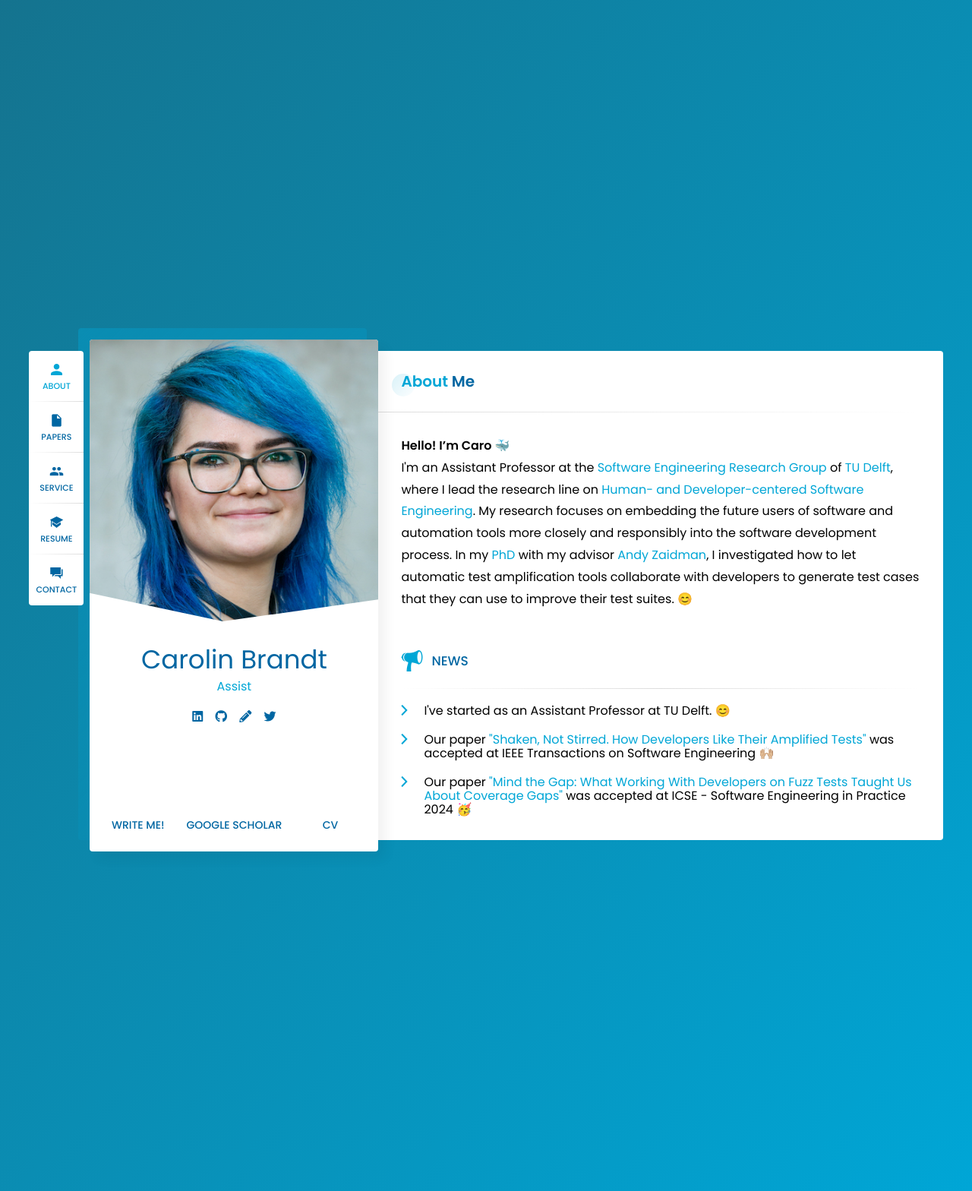
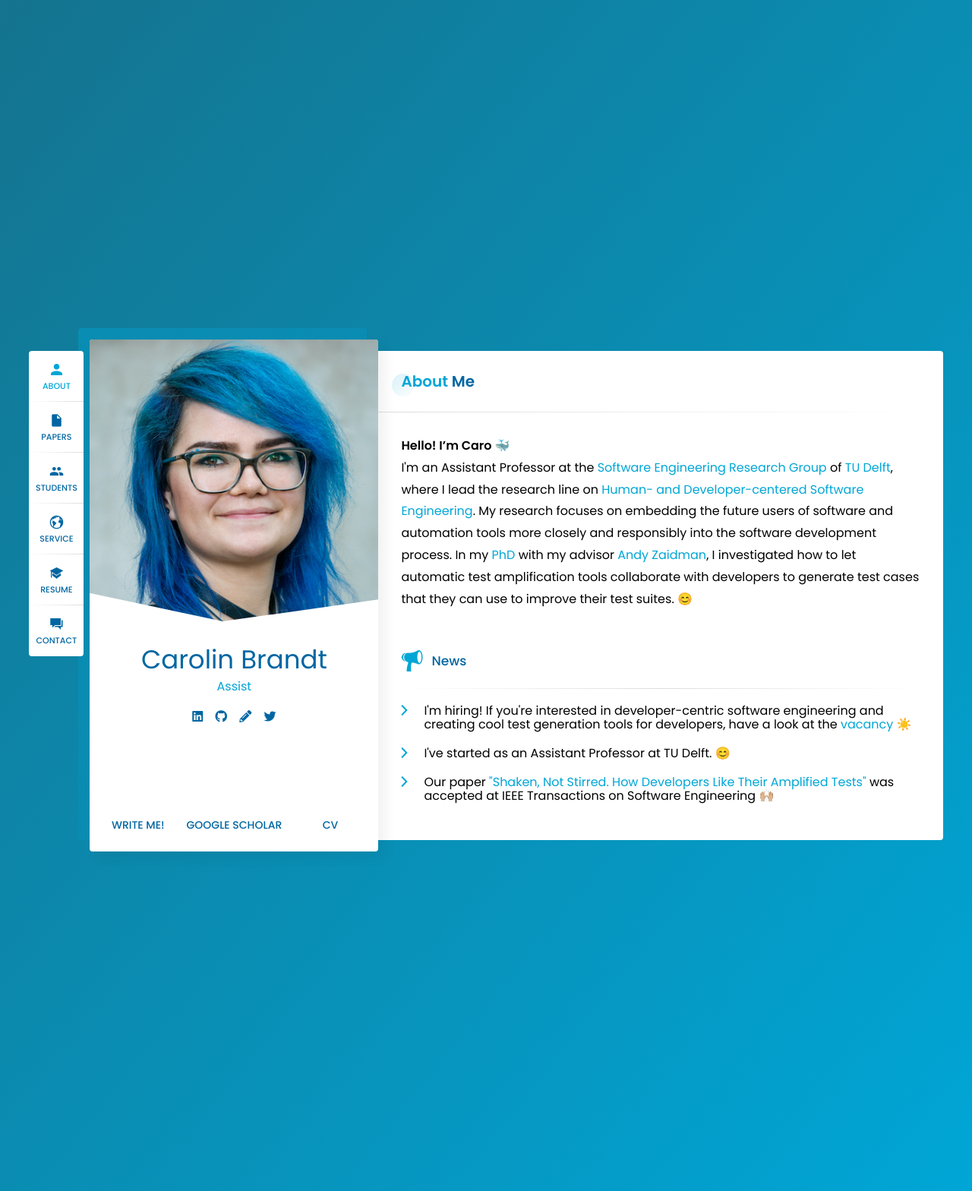
Before and after one commit to lacinoire/lacinoire.github.io, a Jekyll site: the page built from index.html, in a window 1280 px wide. Shown: the whole page at 76% size. Built offline with Jekyll 4.4.1, drawn with Linux system fonts in a browser that asks for light colours; nearby versions of some CDN libraries; some web fonts are replaced; the list of posts is cut into pages by our own code.

Commit message:
add vacancy and students

```diff
--- a/_data/content.yml
+++ b/_data/content.yml
@@ -25,6 +25,7 @@ news:
       title: "News"
       icon: "speakerphone"
       items:
+        - label: "I'm hiring! If you're interested in developer-centric software engineering and creating cool test generation tools for developers, have a look at the <a href=\"https://careers.tudelft.nl/job/Delft-PhD-Position-Developer-centred-Just-in-Time-Test-Generation-2628-CD/808091502/\">vacancy</a> ☀️"
         - label: "I've started as an Assistant Professor at TU Delft. 😊"
         - label: "Our paper <a href=\"works/brandt-tse24\">\"Shaken, Not Stirred. How Developers Like Their Amplified Tests\"</a> was accepted at IEEE Transactions on Software Engineering 🙌🏼"
         - label: "Our paper <a href=\"works/brandt-icseseip24\">\"Mind the Gap: What Working With Developers on Fuzz Tests Taught Us About Coverage Gaps\"</a> was accepted at ICSE - Software Engineering in Practice 2024 🥳"
@@ -185,6 +186,47 @@ services:
 #       name: "Helen Floyd"
 #       subname: "Art Director"
 #       text: "Lorem ipsum dolor sit amet, consectetur adipiscing elit. Lorem ipsum dolor sit amet, consectetur adipiscing elit."
+
+
+### Students [ news ]
+students:
+  title: "Service"
+  columns:
+    - type: "list" #skills progress type - default, dotted, circles, list
+      title: "I've had the joy of supervising these awesome students"
+      icon: "university"
+      items:
+        - label: "Roderick de Britto Heemskerk, Master Thesis on refined code coverage metrics with Mozilla"
+          year: "current"
+          active: 1
+        - label: "George Vegelien, Master Thesis on Flaky tests with Exact"
+          year: "current"
+          active: 1
+        - label: "Khalid El Haji, Master Thesis"
+          year: "2023"
+          active: 0
+        - label: "Danyao Wang, Master Thesis"
+          year: "2022"
+          active: 0
+        - label: "Nienke Nijkamp, Wessel Oosterbroek, George Vegelien, Swastik Agarwal, Bachelor Thesis"
+          year: "2021"
+          active: 0
+        - label: "Casper Boone, Master Thesis"
+          year: "2021"
+          active: 0
+
+# academic-service:
+#   title: "Students"
+#   experience:
+#     title: "Supervised Students"
+#     icon: "university"
+#     items:
+#       - year: "2024"
+#         institution: "ASE"
+#         text: "Artifact Evaluation Committee"
+#         h_line: 0
+  # education:
+
 
 ### Service [ resume ]
 academic-service:
--- /dev/null
+++ b/_includes/section-students.html
@@ -0,0 +1,85 @@
+{% assign content = site.data.content['students'] %}
+
+<!-- Skills -->
+<div class="content students">
+
+	{{ if content.title != '' }}
+	<!-- title -->
+	<!-- <div class="title">{{ content.title }}</div> -->
+	{{ endif }}
+
+	<!-- content -->
+	<div class="row">
+		{% for column in content.columns %}
+		<!-- skill item -->
+		<div class="col col-d-12 col-t-12 col-m-12 border-line-v">
+			<div class="skills-list{% if column.type %} {{ column.type }}{% endif %}">
+				<div class="skill-title border-line-h">
+					<div class="icon"><i class="ion ion-{{ column.icon }}"></i></div>
+					<div class="name">{{ column.title }}</div>
+				</div>
+				<ul>
+
+					{% if column.type == 'list' %}
+					{% for item in column.items %}
+					<li class="students-list">
+						<div class="row">
+            <div class="col col-d-1 col-t-1 col-m-2">
+							<div class="resume-items">
+								<div class="resume-item {% if item.active == 1 %}active{% endif %}" style="padding-top: 0px;">
+									<div class="date">
+										{{ item.year }}
+									</div>
+									</div>
+									</div>
+									</div>
+            <div class="col col-d-10 col-t col-m students-text-col" style="margin-left: 10px;">
+									<div class="students-text">
+										{{ item.label }}
+									</div>
+									</div>
+						</div>
+					</li>
+					{% endfor %}
+					{% endif %}
+					<!-- {% if column.type == 'default' %}
+					{% for item in column.items %}
+					<li class="border-line-h">
+						<div class="name">{{ item.label }}</div>
+						<div class="progress">
+							<div class="percentage" style="width:{{ item.value  }}%;"></div>
+						</div>
+					</li>
+					{% endfor %}
+					{% endif %}
+
+					{% if column.type == 'dotted' %}
+					{% for item in column.items %}
+					<li class="border-line-h">
+						<div class="name">{{ item.label }}</div>
+						<div class="progress">
+							<div class="percentage" style="width:{{ item.value  }}%;"></div>
+						</div>
+					</li>
+					{% endfor %}
+					{% endif %}
+
+					{% if column.type == 'circles' %}
+					{% for item in column.items %}
+					<li>
+						<div class="name">{{ item.label }}</div>
+						<div class="progress p{{ item.value }}">
+							<span>{{ item.value  }}%</span>
+						</div>
+					</li>
+					{% endfor %}
+					{% endif %} -->
+				</ul>
+			</div>
+		</div>
+		{% endfor %}
+
+		<div class="clear"></div>
+	</div>
+
+</div>
--- a/_sass/ryancv/layout.scss
+++ b/_sass/ryancv/layout.scss
@@ -882,7 +882,7 @@
 			font-size: $small-size;
 			color: $dark-color;
 			font-weight: 500;
-			text-transform: uppercase;
+			// text-transform: uppercase;
 		}
 		p {
 			margin: 0;
@@ -936,7 +936,7 @@
 			font-size: $small-size;
 			color: $dark-color;
 			font-weight: 500;
-			text-transform: uppercase;
+			// text-transform: uppercase;
 		}
 		.amount {
 			margin: 0 0 25px 0;
@@ -1034,7 +1034,7 @@
 			font-size: $small-size;
 			color: $dark-color;
 			font-weight: 500;
-			text-transform: uppercase;
+			// text-transform: uppercase;
 		}
 	}
 }
@@ -1088,7 +1088,7 @@
 		line-height: $small-size;
 		color: $dark-color;
 		font-weight: 500;
-		text-transform: uppercase;
+		text-transform: none;
 	}
 }
 
@@ -1135,7 +1135,7 @@
 			font-size: $small-size;
 			color: $dark-color;
 			font-weight: 500;
-			text-transform: uppercase;
+			// text-transform: uppercase;
 		}
 		.company {
 			margin: 0 0 10px 0;
@@ -1661,6 +1661,12 @@
 	padding-bottom: 10px;
 }
 
+.students-list {
+	margin-bottom: -20px;
+	padding-bottom: 0px;
+  padding-top: 0px;
+}
+
 .content.skills .row .col.col-d-12 .skills-list.circles ul li,
 .content.skills .row .col.col-t-12 .skills-list.circles ul li {
     width: 24%;
@@ -1701,6 +1707,11 @@
 
 .skills-list.list ul li .name-news:before {
 	content: "\f125";
+}
+
+.skills-list.list ul li .students-text:before {
+	content: none;
+	vertical-align: top;
 }
 
 .skills-list.dotted ul li .progress {
```
Also changed, not shown: _data/navigation.yml (+9 -1 lines).
